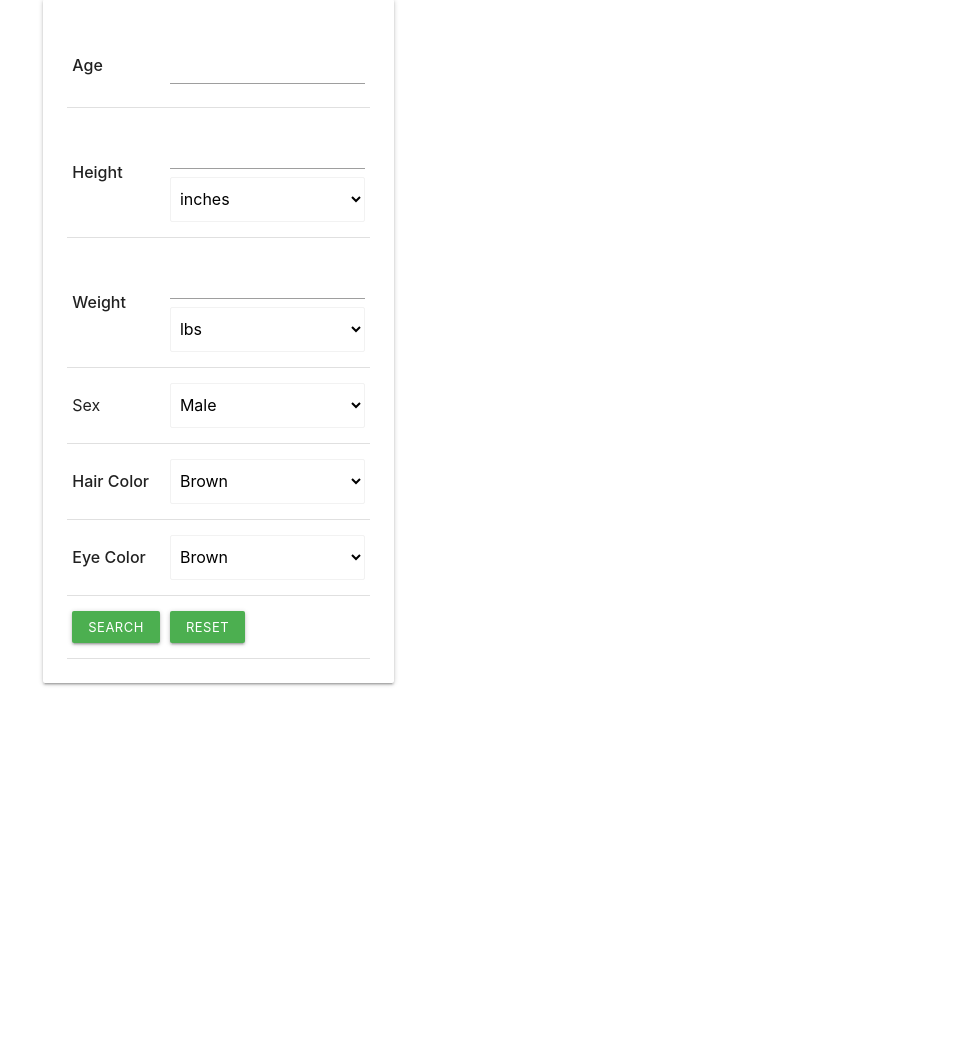
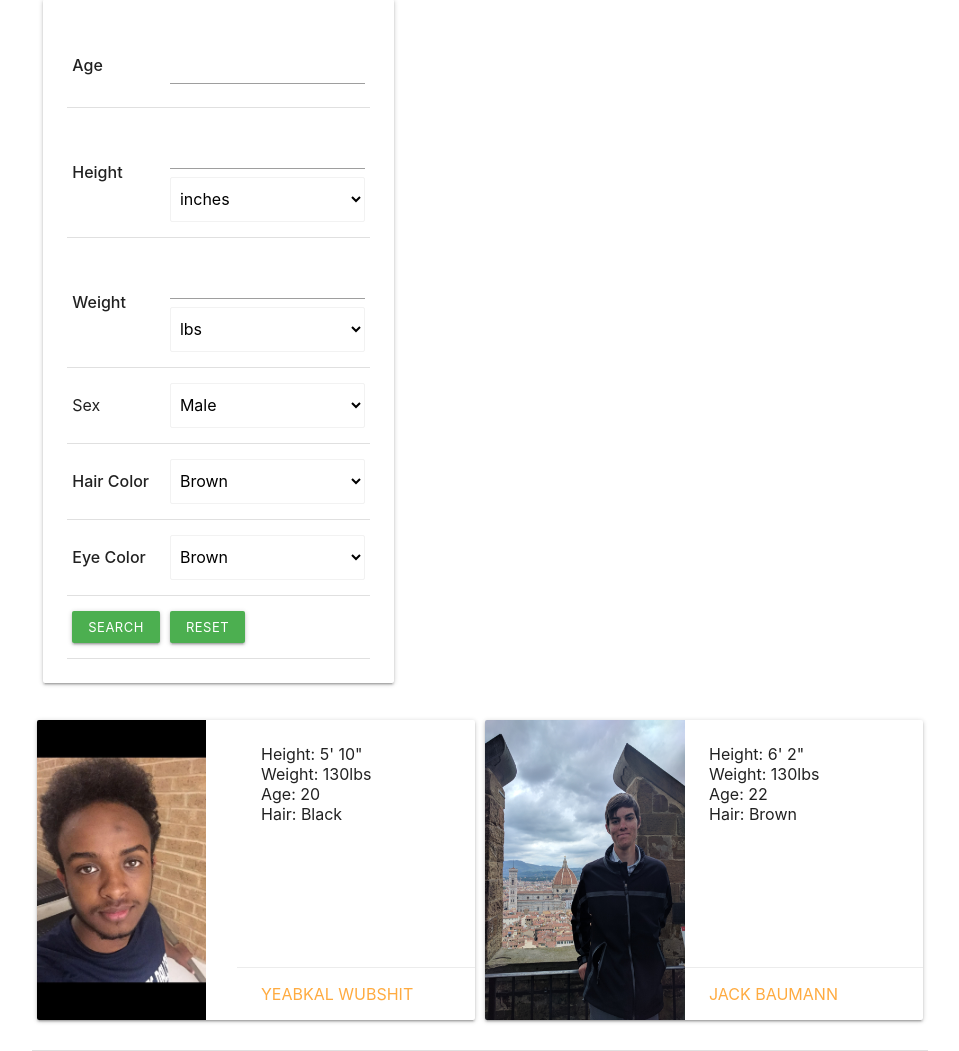
Before and after one commit to glorioushedgehog/TakeMeHomeLegacy, a Django app: page / in a window 1280 px wide. Shown: the part 147-1198 px from the top of the page, without its empty margins (160-1119 px from the left). Before the commit the page ends 833 px from the top, so only its background shows below. Run offline with Django 3.2, Linux system fonts and the light colour scheme; some libraries are stand-ins or nearby versions.

Commit message:
Auto stash before merge of "master" and "origin/master"

```diff
--- a/static/style.css
+++ b/static/style.css
@@ -7,3 +7,7 @@
     width: 100%;
     height: 600px;
 }
+
+.card-image {
+    width: 200px;
+}
--- a/tmh/templates/tmh/index.html
+++ b/tmh/templates/tmh/index.html
@@ -13,7 +13,7 @@
     <!--Import Google Icon Font-->
     <link href="https://fonts.googleapis.com/icon?family=Material+Icons" rel="stylesheet">
     <!--Import materialize.css-->
-
+    <link type="text/css" rel="stylesheet" href="../../../static/style.css" media="screen,projection" />
     <!--Let browser know website is optimized for mobile-->
     <meta name="viewport" content="width=device-width, initial-scale=1.0" />
     <script src="{% static script.js %}"></script>
@@ -136,7 +136,48 @@
         </div>
 
         <table id="search_results">
-
+            <tr>
+                <td>
+                    <div class="col s12 m7">
+                        <div class="card horizontal small">
+                            <div class="card-image">
+                                <img src="../../../static/unnamed.jpg">
+                            </div>
+                            <div class="card-stacked">
+                                <div class="card-content">
+                                    <p>Height: 5' 10"</p>
+                                    <p>Weight: 130lbs</p>
+                                    <p>Age: 20</p>
+                                    <p>Hair: Black</p>
+                                </div>
+                                <div class="card-action">
+                                    <a href="#">Yeabkal Wubshit</a>
+                                </div>
+                            </div>
+                        </div>
+                    </div>
+                </td>
+                <td>
+                    <div class="col s12 m7">
+                        <div class="card horizontal small">
+                            <div class="card-image">
+                                <img src="../../../static/IMG_20170425_111424.jpg">
+                            </div>
+                            <div class="card-stacked">
+                                <div class="card-content">
+                                    <p>Height: 6' 2"</p>
+                                    <p>Weight: 130lbs</p>
+                                    <p>Age: 22</p>
+                                    <p>Hair: Brown</p>
+                                </div>
+                                <div class="card-action">
+                                    <a href="#">Jack Baumann</a>
+                                </div>
+                            </div>
+                        </div>
+                    </div>
+                </td>
+            </tr>
         </table>
 
     </div>
```
